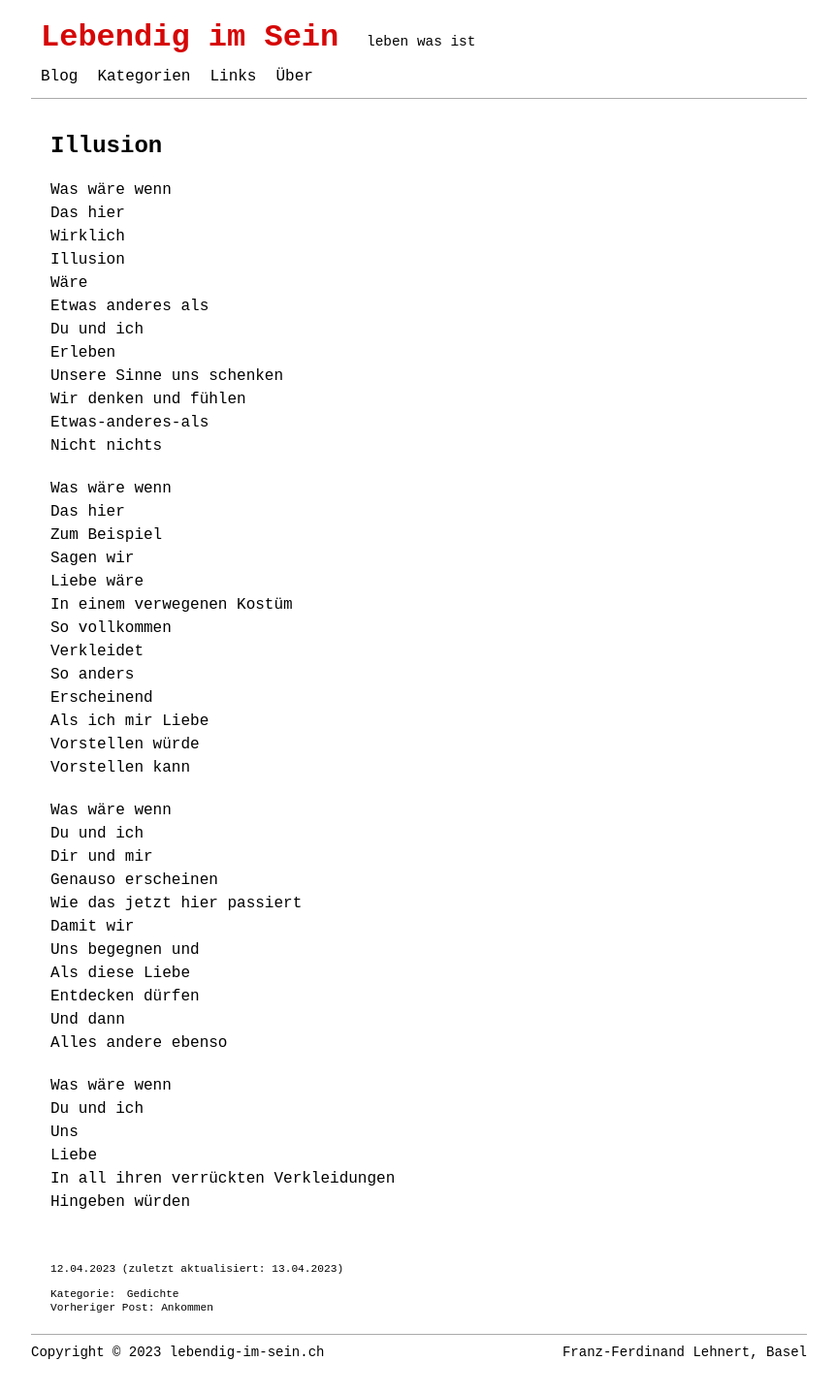
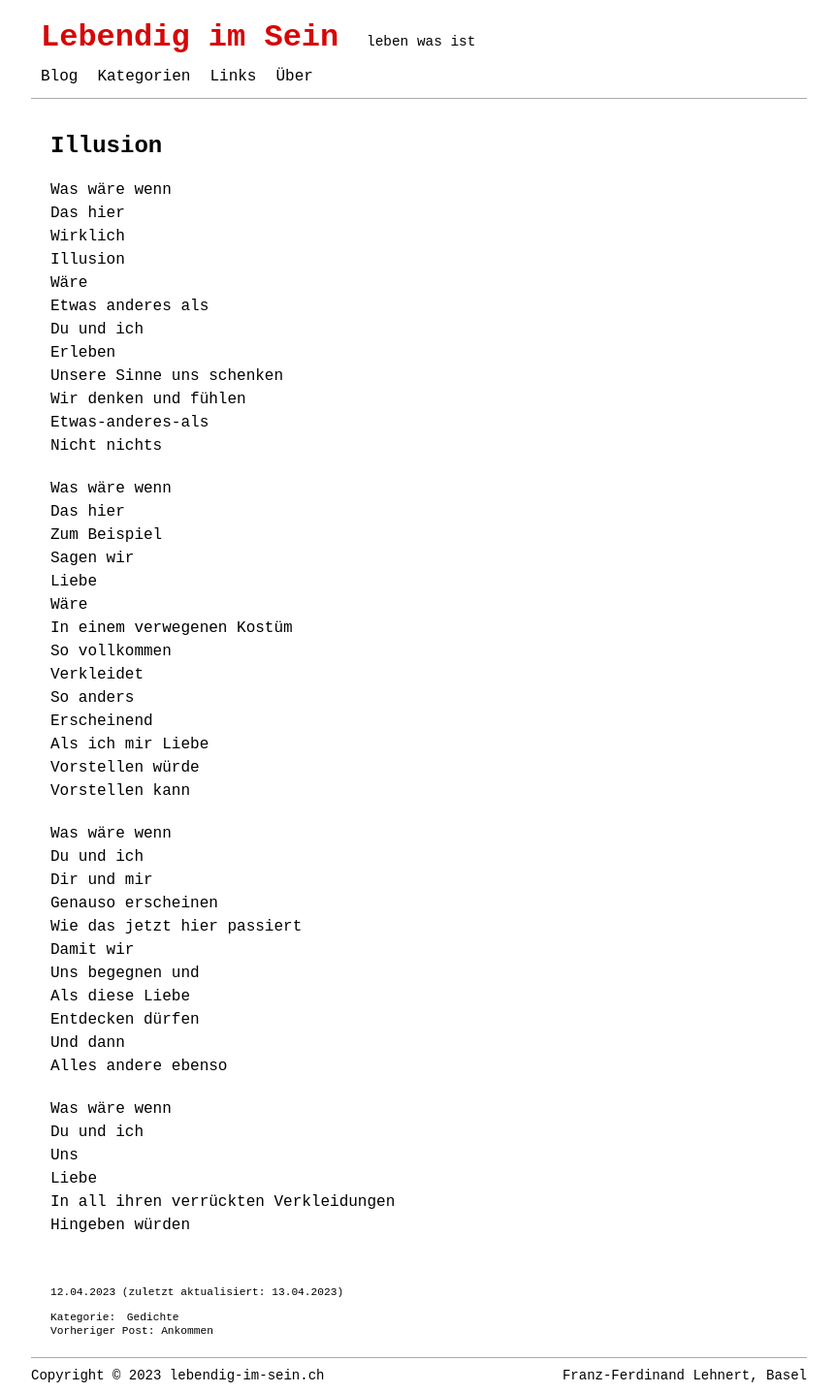
Before and after one commit to lebendigimsein/webpage, a Jekyll site: the page built from _posts/2023-04-12-illusion.markdown, in a window 1280 px wide. Shown: the whole page at 97% size, without its empty margins (208-1071 px from the left). Built offline with Jekyll 4.4.1, drawn with Linux system fonts in a browser that asks for light colours; before the commit the page ends 1413 px from its top, so only the background shows below that.

```diff
--- a/_posts/2023-04-12-illusion.markdown
+++ b/_posts/2023-04-12-illusion.markdown
@@ -24,7 +24,8 @@ Was wäre wenn
 Das hier
 Zum Beispiel
 Sagen wir
-Liebe wäre
+Liebe
+Wäre
 In einem verwegenen Kostüm
 So vollkommen
 Verkleidet
```
